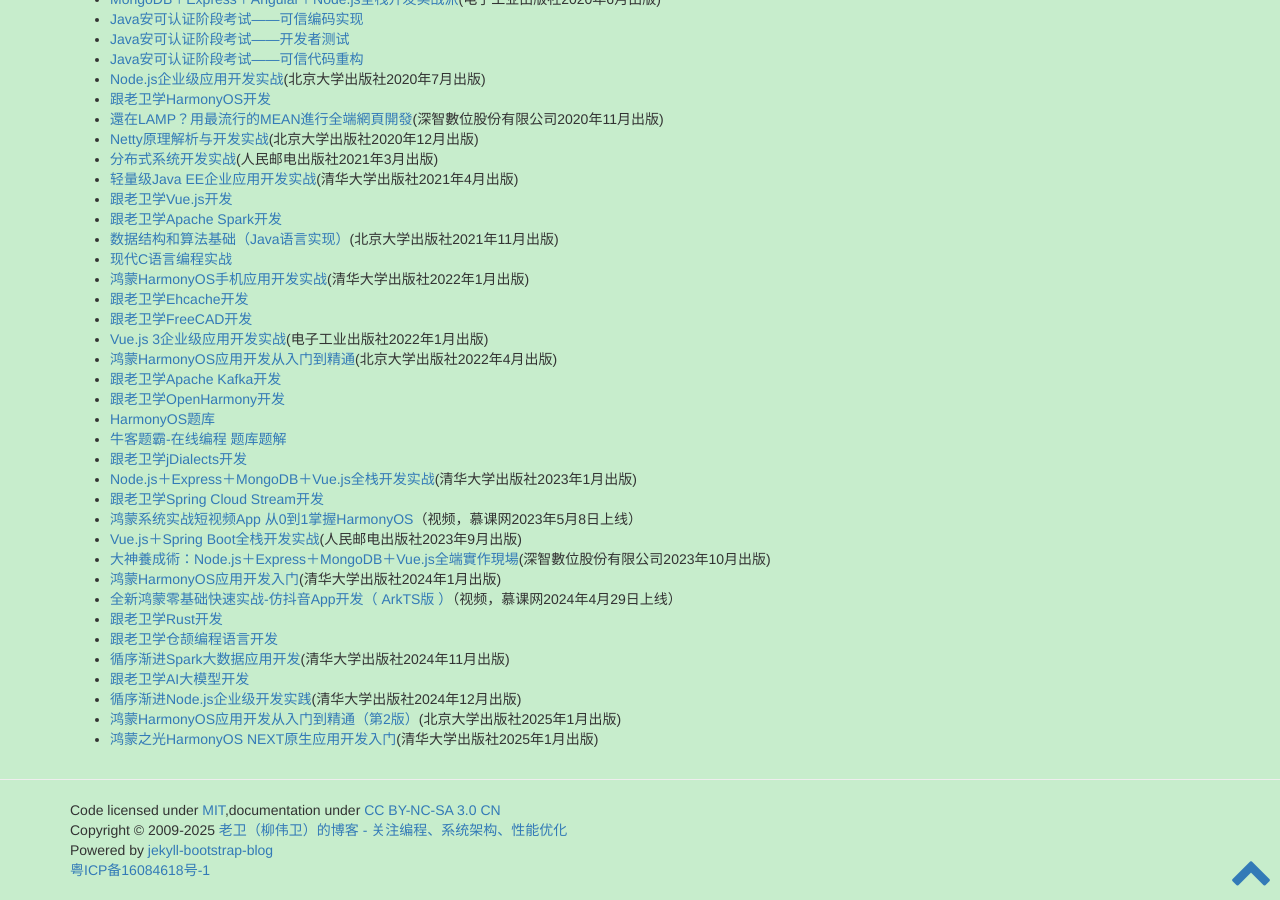
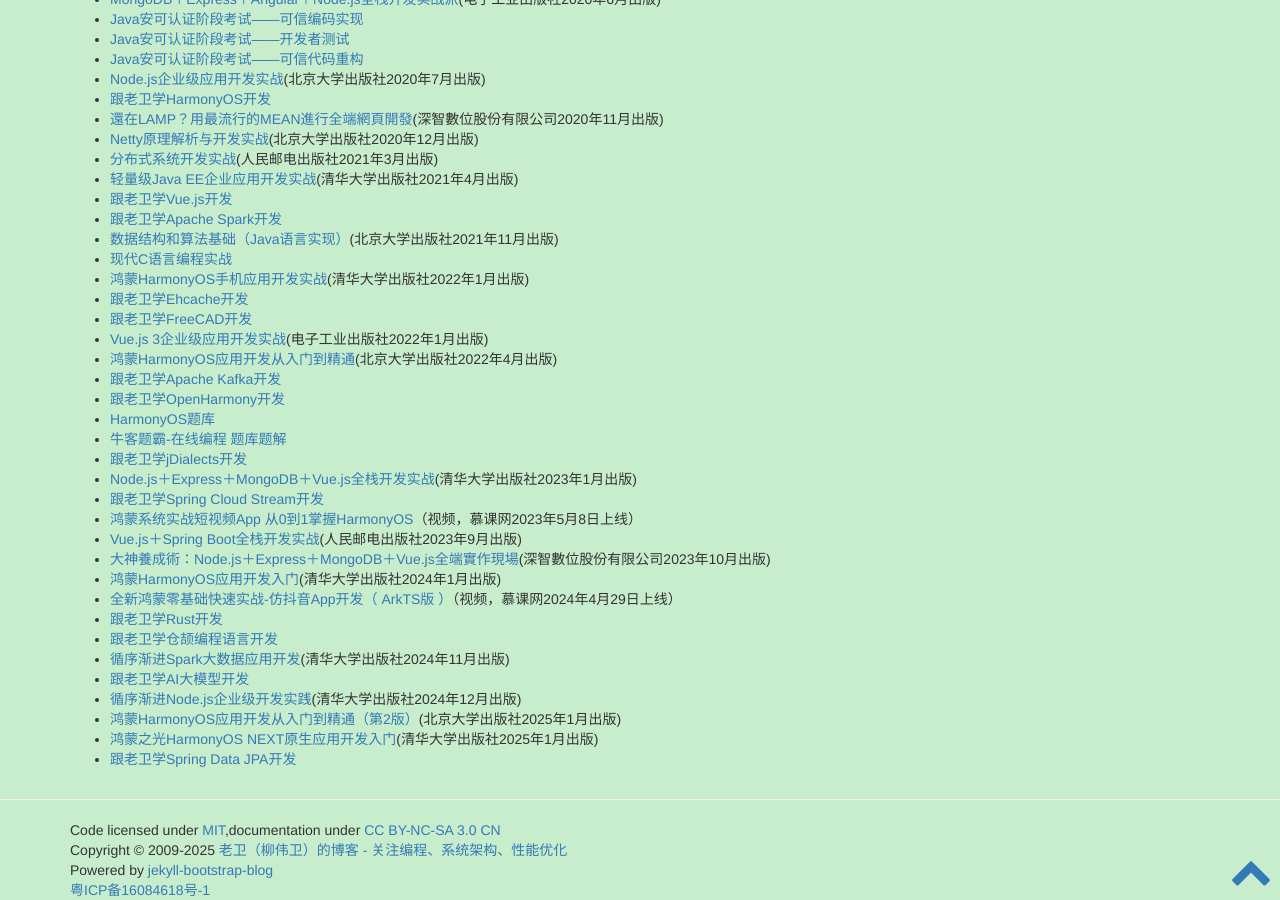
Before and after one commit to waylau/waylau.github.io, a Jekyll site: the page built from books/index.md, in a window 1280 px wide and 900 px high, scrolled down 1185 px. Built offline with Jekyll 4.4.1, drawn with Linux system fonts in a browser that asks for light colours; comment, search, counter and statistics services are not loaded.

Commit message:
add * [跟老卫学Spring Data JPA开发](https://github.com/waylau/spring-data-jpa-tutorial)

```diff
--- a/books/index.md
+++ b/books/index.md
@@ -93,3 +93,4 @@
 * [循序渐进Node.js企业级开发实践](https://waylau.com/about-progressive-nodejs-enterprise-level-application-practice-book/)(清华大学出版社2024年12月出版)
 * [鸿蒙HarmonyOS应用开发从入门到精通（第2版）](https://waylau.com/about-harmonyos-application-development-from-zero-to-hero-2nd-edition-book/)(北京大学出版社2025年1月出版)
 * [鸿蒙之光HarmonyOS NEXT原生应用开发入门](https://waylau.com/about-harmonyos-next-tutorial-book/)(清华大学出版社2025年1月出版)
+* [跟老卫学Spring Data JPA开发](https://github.com/waylau/spring-data-jpa-tutorial)
```
